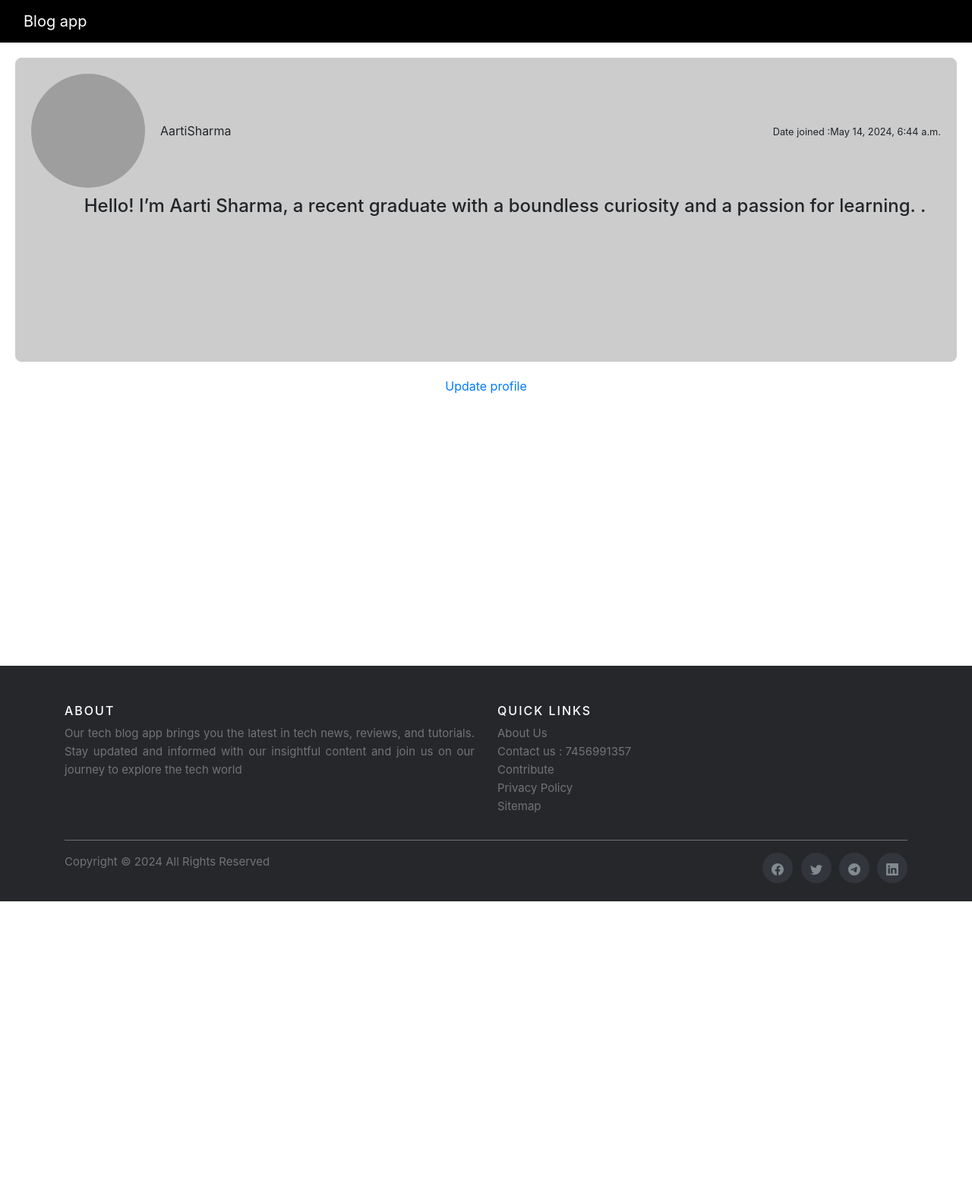
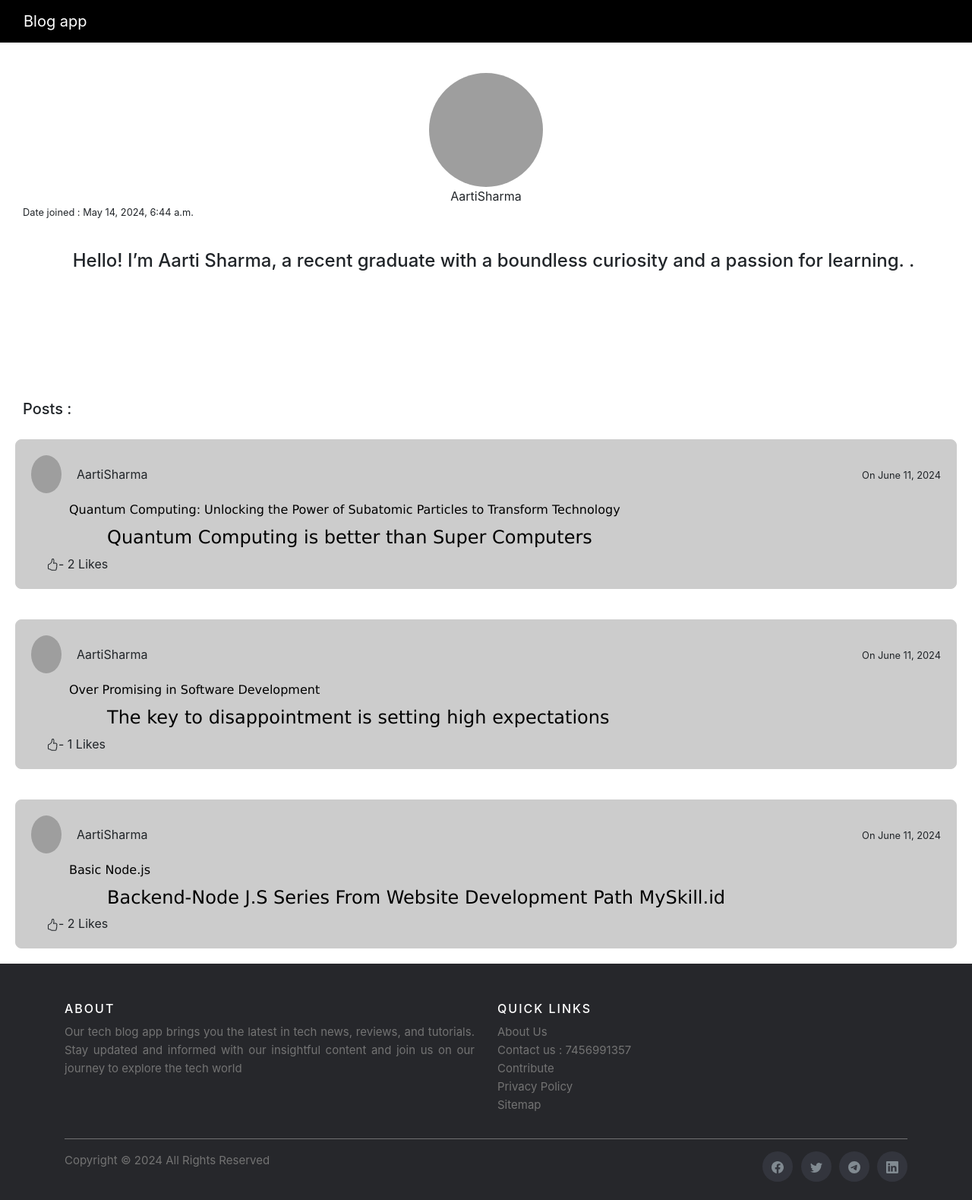
Before and after one commit to Aarti-Sharma05/First_project, a Django app: page /Membersapp/1/profile/ in a window 1280 px wide. Shown: the whole page at 76% size. Before the commit the page ends 1186 px from the top, so only its background shows below. Run offline with Django 5.2, Linux system fonts and the light colour scheme; data comes from the database, SQL or seed files in the repository; both versions use the stored data as it was after the commit; grey boxes are pictures that could not be loaded.

Commit message:
change password and edit profile done

```diff
--- a/Blogapp/models.py
+++ b/Blogapp/models.py
@@ -15,13 +15,16 @@ class Category(models.Model):
 class Profile(models.Model):
     user=models.OneToOneField(User,null=True,on_delete=models.CASCADE)
     bio=models.TextField(max_length=255)
-    profile_pic=models.ImageField(default="static/images/download.jpg",upload_to="images/profile/")
+    profile_pic=models.ImageField(null=True,blank=True,upload_to="images/profile/")
     facebook=models.CharField(max_length=255,null=True,blank=True)
     Instagram=models.CharField(max_length=255,null=True,blank=True)
     twitter=models.CharField(max_length=255,null=True,blank=True)
 
     def __str__(self):
         return str(self.user)
+
+    def get_absolute_url(self):
+        return reverse('home')
 
 class Post(models.Model):
 
--- a/Blogapp/templates/base.html
+++ b/Blogapp/templates/base.html
@@ -34,16 +34,19 @@
         </form>
      <div class="nav-item ml-auto">
       <a href="{% url 'Add_Post' %}"><img src="/static/images/add.png" height="30" width="30" style="padding-right: 5px; right:20;"></a>
-      {% if user.profile.profile_pic %}
-          <a href="{% url 'Profile_page' user.profile.id %}"><img src="{{user.profile.profile_pic.url}}" style="padding-left: 10px;" height="30" width="40" class="rounded-circle"></a>
-      {% else %}
-         <img src="/static/images/download.jpg" height="30" width="40" class="rounded-circle">
+      {% if user.profile %}
+        {% if user.profile.profile_pic %}
+          <a href="{% url 'Profile_page' user.profile.id %}"><img src="{{user.profile.profile_pic.url}}" style="margin-left: 10px;" height="35" width="35" class="rounded-circle"></a>
+        {% else %}
+          <a href="{% url 'Profile_page' user.profile.id %}"><img src="/static/images/download.jpg" style="margin-left: 10px;" height="35" width="35" class="rounded-circle"></a>
+        {% endif %}
       {% endif %}
-      <div class="dropdown">
+          <div class="dropdown">
         <div class="ellipsis">...</div>
         <div id="myDropdown" class="dropdown-content" style="text-align: left;">
           <a href="{% url 'update_profile' %}">Settings</a>
           <a href="{% url 'Logout' %}">Logout</a>
+          <a href="{% url 'edit_profile_page' user.profile.id %}">Update Profile</a>
         </div>
       </div>
       <script>
@@ -105,14 +108,13 @@
               <li><a class="facebook" href="#"><svg xmlns="http://www.w3.org/2000/svg" width="16" height="16" fill="currentColor" class="bi bi-facebook" viewBox="0 0 16 16">
                 <path d="M16 8.049c0-4.446-3.582-8.05-8-8.05C3.58 0-.002 3.603-.002 8.05c0 4.017 2.926 7.347 6.75 7.951v-5.625h-2.03V8.05H6.75V6.275c0-2.017 1.195-3.131 3.022-3.131.876 0 1.791.157 1.791.157v1.98h-1.009c-.993 0-1.303.621-1.303 1.258v1.51h2.218l-.354 2.326H9.25V16c3.824-.604 6.75-3.934 6.75-7.951"/>
               </svg></a></li>
-              <li><a class="twitter" href="#"><svg xmlns="http://www.w3.org/2000/svg" width="16" height="16" fill="currentColor" class="bi bi-twitter" viewBox="0 0 16 16">
+              <li><a class="twitter" href="https://x.com/aartipokhrel05"><svg xmlns="http://www.w3.org/2000/svg" width="16" height="16" fill="currentColor" class="bi bi-twitter" viewBox="0 0 16 16">
                 <path d="M5.026 15c6.038 0 9.341-5.003 9.341-9.334q.002-.211-.006-.422A6.7 6.7 0 0 0 16 3.542a6.7 6.7 0 0 1-1.889.518 3.3 3.3 0 0 0 1.447-1.817 6.5 6.5 0 0 1-2.087.793A3.286 3.286 0 0 0 7.875 6.03a9.32 9.32 0 0 1-6.767-3.429 3.29 3.29 0 0 0 1.018 4.382A3.3 3.3 0 0 1 .64 6.575v.045a3.29 3.29 0 0 0 2.632 3.218 3.2 3.2 0 0 1-.865.115 3 3 0 0 1-.614-.057 3.28 3.28 0 0 0 3.067 2.277A6.6 6.6 0 0 1 .78 13.58a6 6 0 0 1-.78-.045A9.34 9.34 0 0 0 5.026 15"/>
               </svg></a></li>
               <li><a class="dribbble" href="#"><svg xmlns="http://www.w3.org/2000/svg" width="16" height="16" fill="currentColor" class="bi bi-telegram" viewBox="0 0 16 16">
                 <path d="M16 8A8 8 0 1 1 0 8a8 8 0 0 1 16 0M8.287 5.906q-1.168.486-4.666 2.01-.567.225-.595.442c-.03.243.275.339.69.47l.175.055c.408.133.958.288 1.243.294q.39.01.868-.32 3.269-2.206 3.374-2.23c.05-.012.12-.026.166.016s.042.12.037.141c-.03.129-1.227 1.241-1.846 1.817-.193.18-.33.307-.358.336a8 8 0 0 1-.188.186c-.38.366-.664.64.015 1.088.327.216.589.393.85.571.284.194.568.387.936.629q.14.092.27.187c.331.236.63.448.997.414.214-.02.435-.22.547-.82.265-1.417.786-4.486.906-5.751a1.4 1.4 0 0 0-.013-.315.34.34 0 0 0-.114-.217.53.53 0 0 0-.31-.093c-.3.005-.763.166-2.984 1.09"/>
               </svg></a></li>
-              <li><a class="linkedin" href="www.linkedin.com/in/
-                aarti-sharma-71983b2a1"><svg xmlns="http://www.w3.org/2000/svg" width="16" height="16" fill="currentColor" class="bi bi-linkedin" viewBox="0 0 16 16">
+              <li><a class="linkedin" href="https://www.linkedin.com/in/aarti-sharma-71983b2a1/"><svg xmlns="http://www.w3.org/2000/svg" width="16" height="16" fill="currentColor" class="bi bi-linkedin" viewBox="0 0 16 16">
                 <path d="M0 1.146C0 .513.526 0 1.175 0h13.65C15.474 0 16 .513 16 1.146v13.708c0 .633-.526 1.146-1.175 1.146H1.175C.526 16 0 15.487 0 14.854zm4.943 12.248V6.169H2.542v7.225zm-1.2-8.212c.837 0 1.358-.554 1.358-1.248-.015-.709-.52-1.248-1.342-1.248S2.4 3.226 2.4 3.934c0 .694.521 1.248 1.327 1.248zm4.908 8.212V9.359c0-.216.016-.432.08-.586.173-.431.568-.878 1.232-.878.869 0 1.216.662 1.216 1.634v3.865h2.401V9.25c0-2.22-1.184-3.252-2.764-3.252-1.274 0-1.845.7-2.165 1.193v.025h-.016l.016-.025V6.169h-2.4c.03.678 0 7.225 0 7.225z"/>
               </svg></a></li>
             </ul>
--- a/membersapp/templates/registration/Login.html
+++ b/membersapp/templates/registration/Login.html
@@ -3,14 +3,13 @@
 {% block content %}
 <div id="login-content">
   <div class="background-section">
-  <video  muted plays-inline class="background-clip">
+  <video  muted autoplay loop class="background-clip">
     <source src="/media/tech2.mp4" type="video/mp4">
   </video>
   <div class="border-container">
     <div class="form-group">
-      <form method="POST">
+      <form method="POST" action="{% url 'login_page' %}">
         {% csrf_token %}
-        <img src="/static/images/1000067675-removebg-preview.png" height="250px" width="250px" style="justify-items: center;">
         {{form.as_p}}
         <div class="d-grid gap-2 col-6 mx-auto">
           <button class="btn btn-secondary" type="submit" data-bs-toggle="button" style="margin-top: 20px;">Log In</button>
--- a/membersapp/templates/registration/create_profile.html
+++ b/membersapp/templates/registration/create_profile.html
@@ -3,7 +3,7 @@
 {% block content %}
 
 <br>
-    <h3 style="text-align: center; padding-top: 20px; font-weight: 400; font-family: Cambria, Cochin, Georgia, Times, 'Times New Roman', serif; color: black;">Elevate Your Profile: Showcase the Best Version of You!</h3>
+    <h3 style="text-align: center; padding-top: 20px; font-weight: 400; font-family: Cambria, Cochin, Georgia, Times, 'Times New Roman', serif; color: black;">Create profile</h3>
     <br>
     <br>
     <div class="form-group1">
--- a/membersapp/templates/registration/register.html
+++ b/membersapp/templates/registration/register.html
@@ -7,7 +7,7 @@
 <br>
 <br>
 <div class="form-group1">
-<form method="POST">
+<form method="POST" action="{% url 'register' %}">
     {% csrf_token %}
     {{form.as_p}}
     <button class="btn btn-secondary">Signup</button>
--- a/membersapp/templates/registration/user_profile.html
+++ b/membersapp/templates/registration/user_profile.html
@@ -1,23 +1,19 @@
 {% extends 'base.html' %}
 
 {% block content %}
-<div id="pp" style=" height: 100%; text-align: center;">
-<li class="post-container1">
-    <div class="post-header">
-        <div class="author-details" style="text-align: center;">
+<div id="pp" style=" text-align: center;">
           {% if page_user.profile_pic %}
-            <img src="{{page_user.profile_pic.url}}" height="150" width="150" class="rounded-circle" alt="...">
+            <img src="{{page_user.profile_pic.url}}" style="align-self: center; margin-top: 40px;" height="150" width="150" class="rounded-circle" alt="...">
           {% else %}
-            <img src="/static/images/download.jpg"  height="150" width="150" class="rounded-circle" alt="...">
+            <img src="/static/images/download.jpg" style="align-self: center;" height="150" width="150" class="rounded-circle" alt="...">
           {% endif %}
+          <br>
             <span data-bs-toggle="tooltip" data-bs-placement="top" data-bs-title="{{page_user}}">
                 {{ page_user }}</span>
-        </div>
-        <div id="datend">
-            <small>Date joined :{{date_joined.date_joined}}</small>
-        </div>
-    </div>
-    <h4 style="text-align: center;">{{ page_user.bio }}</h4>
+            </div>
+            <small style="padding-left: 30px;">Date joined : {{date_joined}}</small>
+
+    <h4 style="text-align: center; padding-top: 40px; padding-left: 20px;">{{ page_user.bio }}</h4>
     {% if page_user.facebook %}
     <h6><a href="#">facebook :</a></h6>
     {% endif %}
@@ -27,12 +23,40 @@
     {% if page_user.twitter %}
     <h6><a href="#">twitter:</a></h6>
     {% endif %}
-</li>
-{% if user.profile.id %}
-  <a href="{% url 'edit_profile_page' user.id%}">Update profile</a>
-{% endif %}
-{% if post.author.profile.id == user.profile.id %}
-  <a href="{%  url 'edit_profile_page' user.id %}">Update profile</a>
+    <br>
+<br>
+<br>
+<h5 style="text-align: left; padding-left: 30px;padding-top: 40px;"></h5>
+{% if posts %}
+<h5 style="text-align: left; padding-left: 30px;padding-top: 40px;">Posts : </h5>
+  {% for post in posts %}
+  <li class="post-container">
+      <div class="post-header">
+          <div class="author-details">
+              {% if post.author.profile.profile_pic %}
+                  <img src="{{ post.author.profile.profile_pic.url }}" height="50" width="40" class="rounded-circle">
+              {% else %}
+                  <img src="/static/images/download.jpg" height="50" width="40" class="rounded-circle">
+              {% endif %}
+              <span data-toggle="tooltip" data-placement="top" data-title="{{post.author.profile.bio}}">
+                {{ post.author }}</span>
+          </div>
+          <div id="datend">
+              <small>On {{ post.post_date }}</small>
+          </div>
+      </div>
+      <a href="{% url 'article_detail' post.pk %}" style="text-align: left;">{{ post.title }}</a>
+      <a href="{% url 'article_detail' post.pk %}"><h4 class="post-snippet">{{ post.snippet|safe }}</h4></a>
+
+      <form action="{% url 'postlike' post.pk %}" method="POST" style="padding-left: 20px;">
+          {% csrf_token %}
+              <svg xmlns="http://www.w3.org/2000/svg" width="16" height="16" fill="currentColor" class="bi bi-hand-thumbs-up" viewBox="0 0 16 16">
+                  <path d="M8.864.046C7.908-.193 7.02.53 6.956 1.466c-.072 1.051-.23 2.016-.428 2.59-.125.36-.479 1.013-1.04 1.639-.557.623-1.282 1.178-2.131 1.41C2.685 7.288 2 7.87 2 8.72v4.001c0 .845.682 1.464 1.448 1.545 1.07.114 1.564.415 2.068.723l.048.03c.272.165.578.348.97.484.397.136.861.217 1.466.217h3.5c.937 0 1.599-.477 1.934-1.064a1.86 1.86 0 0 0 .254-.912c0-.152-.023-.312-.077-.464.201-.263.38-.578.488-.901.11-.33.172-.762.004-1.149.069-.13.12-.269.159-.403.077-.27.113-.568.113-.857 0-.288-.036-.585-.113-.856a2 2 0 0 0-.138-.362 1.9 1.9 0 0 0 .234-1.734c-.206-.592-.682-1.1-1.2-1.272-.847-.282-1.803-.276-2.516-.211a10 10 0 0 0-.443.05 9.4 9.4 0 0 0-.062-4.509A1.38 1.38 0 0 0 9.125.111zM11.5 14.721H8c-.51 0-.863-.069-1.14-.164-.281-.097-.506-.228-.776-.393l-.04-.024c-.555-.339-1.198-.731-2.49-.868-.333-.036-.554-.29-.554-.55V8.72c0-.254.226-.543.62-.65 1.095-.3 1.977-.996 2.614-1.708.635-.71 1.064-1.475 1.238-1.978.243-.7.407-1.768.482-2.85.025-.362.36-.594.667-.518l.262.066c.16.04.258.143.288.255a8.34 8.34 0 0 1-.145 4.725.5.5 0 0 0 .595.644l.003-.001.014-.003.058-.014a9 9 0 0 1 1.036-.157c.663-.06 1.457-.054 2.11.164.175.058.45.3.57.65.107.308.087.67-.266 1.022l-.353.353.353.354c.043.043.105.141.154.315.048.167.075.37.075.581 0 .212-.027.414-.075.582-.05.174-.111.272-.154.315l-.353.353.353.354c.047.047.109.177.005.488a2.2 2.2 0 0 1-.505.805l-.353.353.353.354c.006.005.041.05.041.17a.9.9 0 0 1-.121.416c-.165.288-.503.56-1.066.56z"/>
+                </svg>- {{post.total_likes}} Likes
+        </form>
+    </li>
+  {% endfor %}
+</ul>
 {% endif %}
 </div>
 {% endblock %}
--- a/membersapp/urls.py
+++ b/membersapp/urls.py
@@ -1,11 +1,11 @@
 from django.urls import path
-from .views import User_Register,logoutview,UpdateProfile,ProfilePage,Editprofilepage,CreateProfile,CustomLoginView
+from .views import User_Register,logoutview,UpdateProfile,ProfilePage,Editprofilepage,CreateProfile,CustomLoginView,change_password
 from django.contrib.auth import views as auth_views
 urlpatterns=  [
-    #password change pending
     path('password/',auth_views.PasswordChangeView.as_view(template_name='registration/change_password.html'),name='passwordchange'),
     path('register/',User_Register.as_view(),name='register'),
     path('login/',CustomLoginView.as_view(),name='login_page'),
+    path('change_password/',change_password,name='change_password'),
     path('create-profile/', CreateProfile.as_view(), name='create_profile'),
     path('logout_user/',logoutview,name='Logout'),
     path('Edit_Profile/',UpdateProfile.as_view(),name='update_profile'),
--- a/membersapp/views.py
+++ b/membersapp/views.py
@@ -4,13 +4,38 @@ from django.urls import reverse_lazy
 from .forms import Signup
 from django.contrib.auth import logout
 from django.shortcuts import redirect
-from .forms import EditProfileForm
+from .forms import EditProfileForm,CreateProfileForm
 from django.shortcuts import render
 from Blogapp.models import Profile
 from django.shortcuts import get_object_or_404
 from django.contrib.auth.views import LoginView
+from django.contrib.auth.forms import PasswordChangeForm
 from django.contrib.auth.models import User
 from django.contrib.auth.mixins import LoginRequiredMixin
+from django.contrib.auth import update_session_auth_hash
+from django.contrib import messages
+from Blogapp.models import Post
+
+class CustomLoginView(LoginView):
+    template_name='registration/Login.html'
+
+    def get_success_url(self):
+        user = self.request.user
+        if not Profile.objects.filter(user=user).exists():
+            return reverse_lazy('create_profile')
+        return reverse_lazy('home')
+
+def change_password(request):
+    if request.method =="POST":
+        ob=PasswordChangeForm(user=request.user,data=request.POST)
+        if ob.is_valid():
+            ob.save()
+            update_session_auth_hash(request,ob.user)
+            messages.success(request,'Your password has successfully changed ...')
+            return redirect('home')
+    else:
+        ob=PasswordChangeForm(user=request.user)
+    return render(request,'registration/change_password.html',{'ob':ob})
 
 class Editprofilepage(generic.UpdateView):
     model=Profile
@@ -19,18 +44,13 @@ class Editprofilepage(generic.UpdateView):
     success_url=reverse_lazy('home')
 
 
-class CustomLoginView(LoginView):
-    def form_valid(self, form):
-        user = form.get_user()
-        if not hasattr(user, 'profile'):
-            return redirect('create_profile')
-        else:
-            return redirect('home')
-
 class User_Register(generic.CreateView):
     form_class= Signup
     template_name='registration/register.html'
-    success_url=reverse_lazy('login_page')
+
+    def form_valid(self, form):
+        form.save()
+        return redirect(reverse_lazy('login_page'))
 
 def logoutview(request):
     logout(request)
@@ -39,9 +59,9 @@ def logoutview(request):
 
 class CreateProfile(LoginRequiredMixin,generic.CreateView):
     model = Profile
+    form_class=CreateProfileForm
     template_name = 'registration/create_profile.html'
     success_url = reverse_lazy('home')
-    fields = ['bio', 'profile_pic', 'facebook', 'Instagram', 'twitter']
 
     def form_valid(self, form):
         form.instance.user = self.request.user
@@ -60,10 +80,13 @@ class ProfilePage(generic.DetailView):
     model=Profile
     template_name='registration/user_profile.html'
 
-    def get_context_data(self, *args,**kwargs):
-        context= super(ProfilePage,self).get_context_data(*args,**kwargs)
-        page_user=get_object_or_404(Profile,id=self.kwargs['pk'])
-        date_joined=get_object_or_404(User,id=self.kwargs['pk'])
-        context["page_user"]=page_user
-        context["date_joined"]=date_joined
+    def get_context_data(self, *args, **kwargs):
+        context = super(ProfilePage, self).get_context_data(*args, **kwargs)
+        page_user = self.get_object()
+        user = page_user.user
+        posts = Post.objects.filter(author=user)
+        context["page_user"] = page_user
+        context["date_joined"] = user.date_joined
+        context["current_user"]=self.request.user
+        context["posts"]=posts
         return context
--- a/myblog/settings.py
+++ b/myblog/settings.py
@@ -139,5 +139,5 @@ STATICFILES_DIRS=(
 
 DEFAULT_AUTO_FIELD = 'django.db.models.BigAutoField'
 
-LOGIN_REDIRECT_URL='/Membersapp/create-profile/'
+
 LOGOUT_REDIRECT_URL='/'
--- a/static/css/style.css
+++ b/static/css/style.css
@@ -4,6 +4,12 @@ html, body {
     height: 100%;
     width: 100%;
 }
+body {
+  display: flex;
+  flex-direction: column;
+  min-height: 100vh; /* Ensure body covers the entire viewport height */
+}
+
 html{
   scroll-behavior: smooth;
 }
@@ -188,7 +194,8 @@ html{
 /*------------Home page ------------------*/
 #home-content{
     background-color: black;
-    min-height: calc(100vh - 100px);
+    flex: 1;
+    margin-bottom: -10px;
 }
 .footer{
   height: 100px;
@@ -623,7 +630,7 @@ html{
 }
 
 .post-container1 {
-  background-color: #ccc;
+  background-color: black;
   display: flex;
   height: 50vh;
   flex-direction: column;
@@ -640,13 +647,13 @@ html{
 .post-container1 a{
   padding-left: 50px;
   text-decoration: none;
-  color: black;
+  color: white;
   font-weight: 200;
   font-family: 'Lucida Sans', 'Lucida Sans Regular', 'Lucida Grande', 'Lucida Sans Unicode', Verdana, sans-serif;
 }
 .post-container1 a:hover{
   content-visibility: visible;
-  color: black;
+  color: white;
   text-decoration: none;
   text-shadow: #fff;
 }
```
Also changed, not shown: Blogapp/templates/About_us.html (+4 -12 lines), membersapp/forms.py (+19 -2 lines), membersapp/templates/registration/Edit_profile.html (+5 -3 lines), membersapp/templates/registration/change_password.html (+5 -3 lines), Blogapp/migrations/0015_alter_profile_profile_pic.py (added), db.sqlite3, media/images/profile/AZDX5797.JPG (added), 1 other file.
